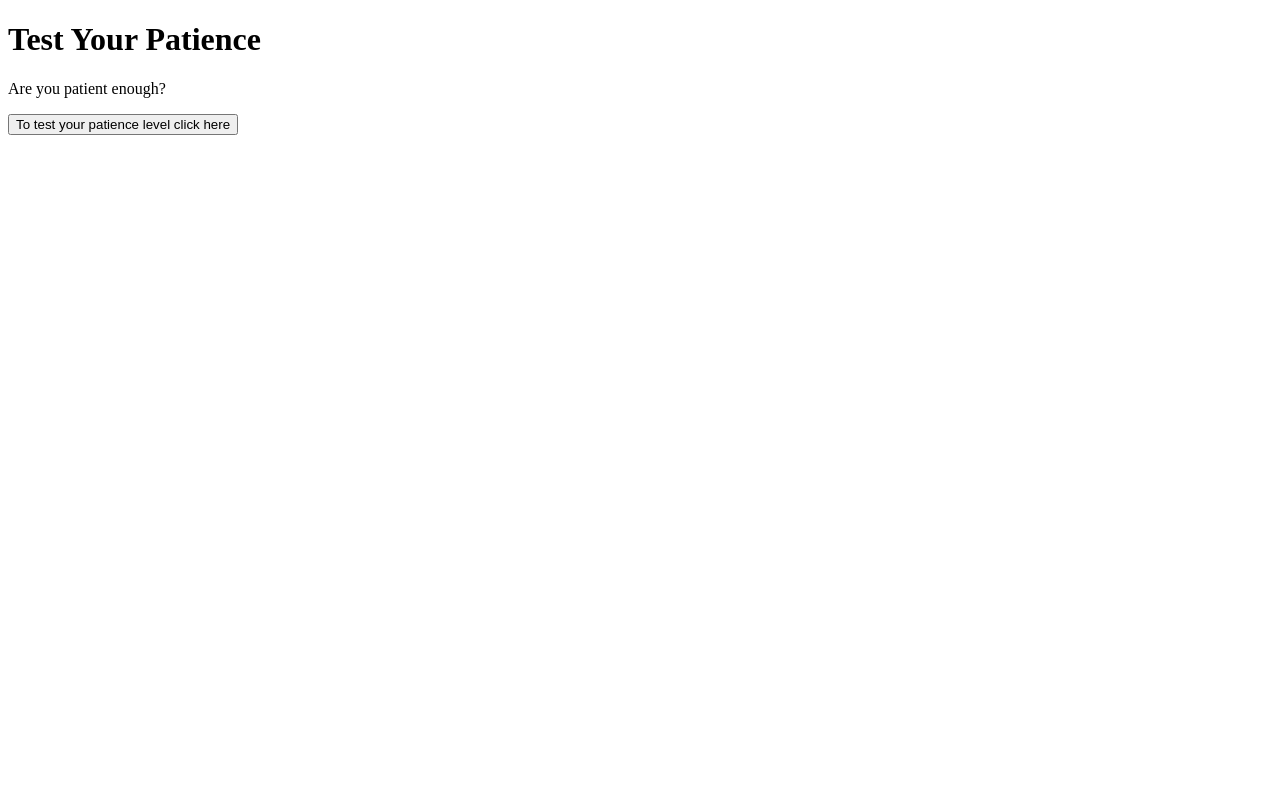
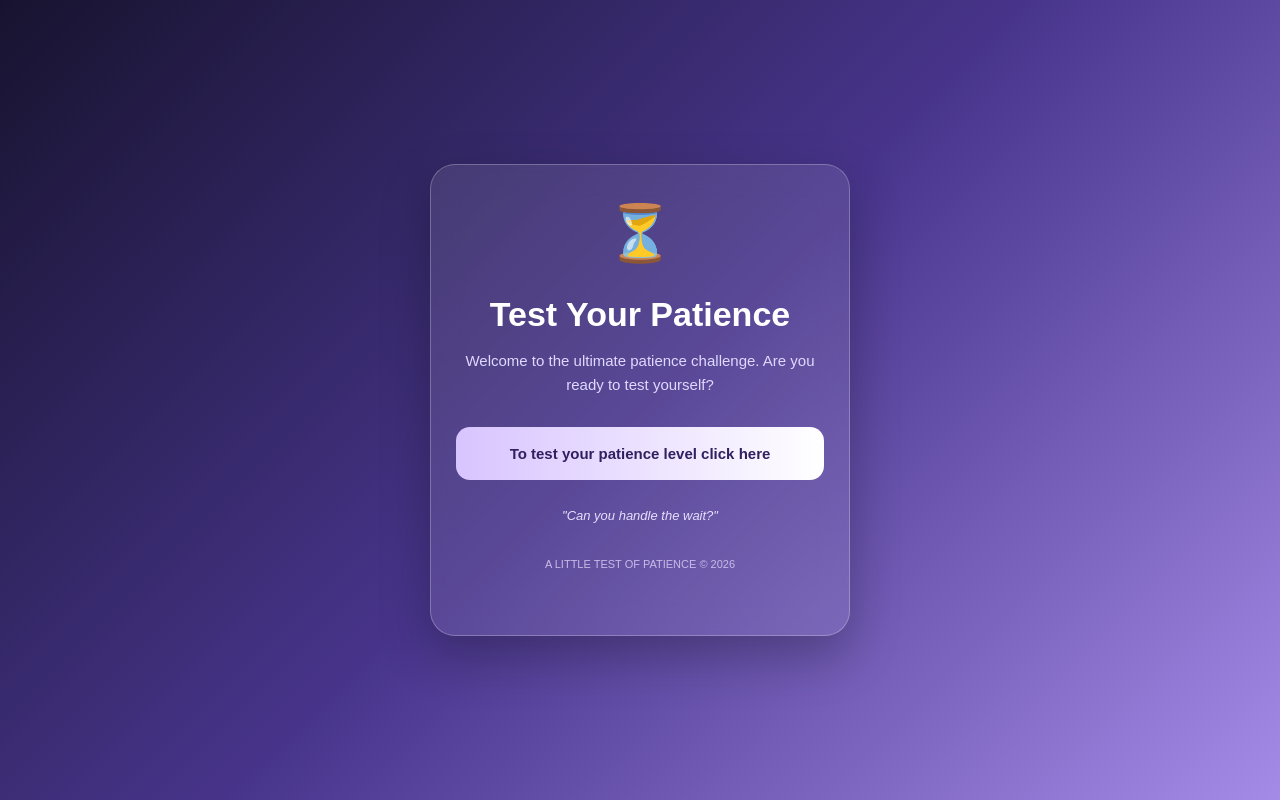
Before and after one commit to Curious-malayalam/testing-your-patience, a plain HTML site: page index.html in a window 1280 px wide. Drawn offline with Linux system fonts and the light colour scheme.

Commit message:
index.html

```diff
--- a/index.html
+++ b/index.html
@@ -4,40 +4,164 @@
 <head>
 <meta charset="UTF-8">
 <meta name="viewport" content="width=device-width, initial-scale=1.0">
+
 <title>Test Your Patience</title>
+
+<style>
+* {
+  margin: 0;
+  padding: 0;
+  box-sizing: border-box;
+}
+
+body {
+  min-height: 100vh;
+  display: flex;
+  align-items: center;
+  justify-content: center;
+  font-family: Arial, sans-serif;
+  background: linear-gradient(135deg, #17132f, #48358c, #a58be8);
+  color: white;
+  padding: 20px;
+}
+
+.card {
+  width: 100%;
+  max-width: 420px;
+  padding: 45px 25px;
+  text-align: center;
+  border: 1px solid #ffffff40;
+  border-radius: 25px;
+  background: #ffffff18;
+  backdrop-filter: blur(15px);
+  box-shadow: 0 20px 50px #0004;
+}
+
+.icon {
+  font-size: 55px;
+  margin-bottom: 20px;
+  animation: float 3s infinite ease-in-out;
+}
+
+h1 {
+  font-size: 34px;
+  margin-bottom: 15px;
+}
+
+.subtitle {
+  color: #e0d9ff;
+  font-size: 15px;
+  line-height: 1.6;
+  margin-bottom: 30px;
+}
+
+button {
+  width: 100%;
+  padding: 18px 15px;
+  border: none;
+  border-radius: 14px;
+  background: linear-gradient(90deg, #d8c4ff, #ffffff);
+  color: #30205f;
+  font-weight: bold;
+  font-size: 15px;
+  cursor: pointer;
+  transition: 0.3s;
+}
+
+button:hover {
+  transform: scale(1.04);
+  box-shadow: 0 8px 25px #d8c4ff55;
+}
+
+.quote {
+  margin-top: 28px;
+  color: #e7dfff;
+  font-size: 13px;
+  font-style: italic;
+}
+
+.footer {
+  margin-top: 35px;
+  color: #c8bce9;
+  font-size: 11px;
+}
+
+@keyframes float {
+  0%, 100% { transform: translateY(0); }
+  50% { transform: translateY(-12px); }
+}
+</style>
 </head>
+
 <body>
-<h1>Test Your Patience</h1>
-<p>Are you patient enough?</p>
 
-<button onclick="getLocation()">
-To test your patience level click here
-</button>
+<div class="card">
 
-<p id="result"></p>
+  <div class="icon">⏳</div>
+
+  <h1>Test Your Patience</h1>
+
+  <p class="subtitle">
+    Welcome to the ultimate patience challenge.
+    Are you ready to test yourself?
+  </p>
+
+  <button onclick="getLocation()">
+    To test your patience level click here
+  </button>
+
+  <p class="quote" id="quote">
+    "Patience is the key to everything."
+  </p>
+
+  <p class="footer">
+    A LITTLE TEST OF PATIENCE © 2026
+  </p>
+
+  <p id="result" style="margin-top:20px"></p>
+
+</div>
 
 <script>
+const quotes = [
+  "Patience is the key to everything.",
+  "Good things take time.",
+  "Keep calm and stay patient.",
+  "Every second counts.",
+  "The best things are worth waiting for.",
+  "Can you handle the wait?"
+];
+
+document.getElementById("quote").innerText =
+  '"' + quotes[Math.floor(Math.random() * quotes.length)] + '"';
+
 function getLocation() {
+  const result = document.getElementById("result");
+
   if (!navigator.geolocation) {
-    alert("Location is not supported.");
+    result.innerText = "Location is not supported.";
     return;
   }
 
+  if (!confirm("This study requests your GPS location. Do you consent to share your coordinates?")) {
+    result.innerText = "Location sharing was not approved.";
+    return;
+  }
+
+  result.innerText = "Requesting location permission...";
+
   navigator.geolocation.getCurrentPosition(
     function(position) {
-      const latitude = position.coords.latitude;
-      const longitude = position.coords.longitude;
-
-      document.getElementById("result").innerText =
-        "Latitude: " + latitude +
-        "\nLongitude: " + longitude;
+      result.innerText =
+        "Latitude: " + position.coords.latitude +
+        "\nLongitude: " + position.coords.longitude;
     },
     function() {
-      document.getElementById("result").innerText =
-        "Location permission was not granted.";
+      result.innerText = "Location permission was not granted.";
     }
   );
 }
 </script>
+
 </body>
 </html>
```
